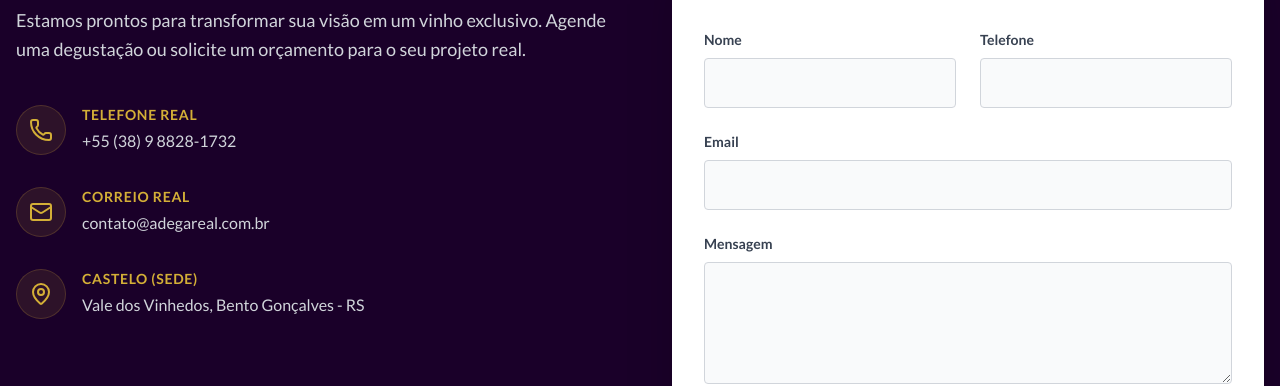
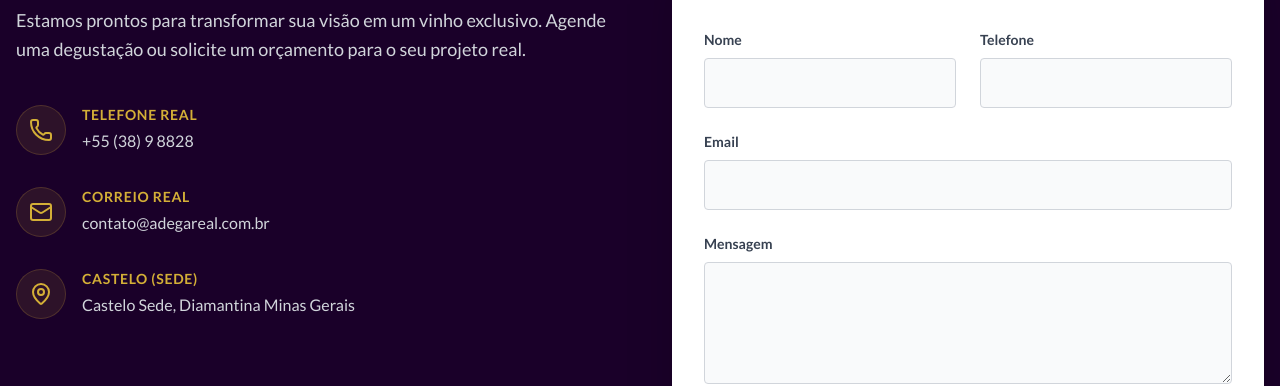
Before and after one commit to agrojoao80-lgtm/site-adega, a React (Vite) app: page / in a window 1280 px wide. Shown: the part 2744-3130 px from the top of the page. Built offline with nearby package versions, Linux system fonts and the light colour scheme; no server answers; a web font is replaced by a local one.

Commit message:
Atualizar telefone e endereço - Castelo Sede Diamantina

```diff
--- a/components/Contact.tsx
+++ b/components/Contact.tsx
@@ -24,7 +24,7 @@ export const Contact: React.FC = () => {
                 </div>
                 <div>
                   <h4 className="text-royal-gold font-bold uppercase tracking-wider text-sm mb-1">Telefone Real</h4>
-                  <p className="text-gray-300 font-lato">+55 (38) 9 8828-1732</p>
+                  <p className="text-gray-300 font-lato">+55 (38) 9 8828</p>
                 </div>
               </div>
 
@@ -44,7 +44,7 @@ export const Contact: React.FC = () => {
                 </div>
                 <div>
                   <h4 className="text-royal-gold font-bold uppercase tracking-wider text-sm mb-1">Castelo (Sede)</h4>
-                  <p className="text-gray-300 font-lato">Vale dos Vinhedos, Bento Gonçalves - RS</p>
+                  <p className="text-gray-300 font-lato">Castelo Sede, Diamantina Minas Gerais</p>
                 </div>
               </div>
             </div>
```
